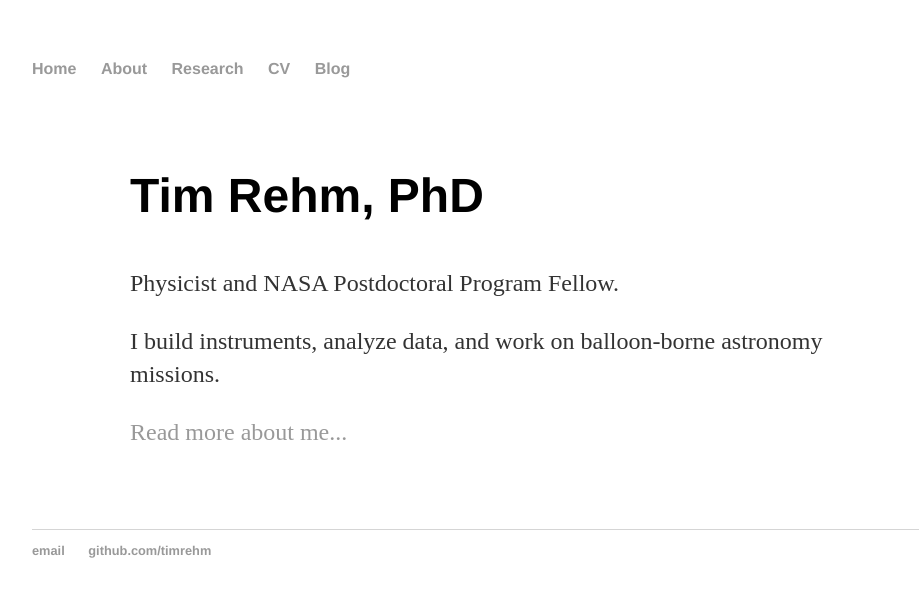
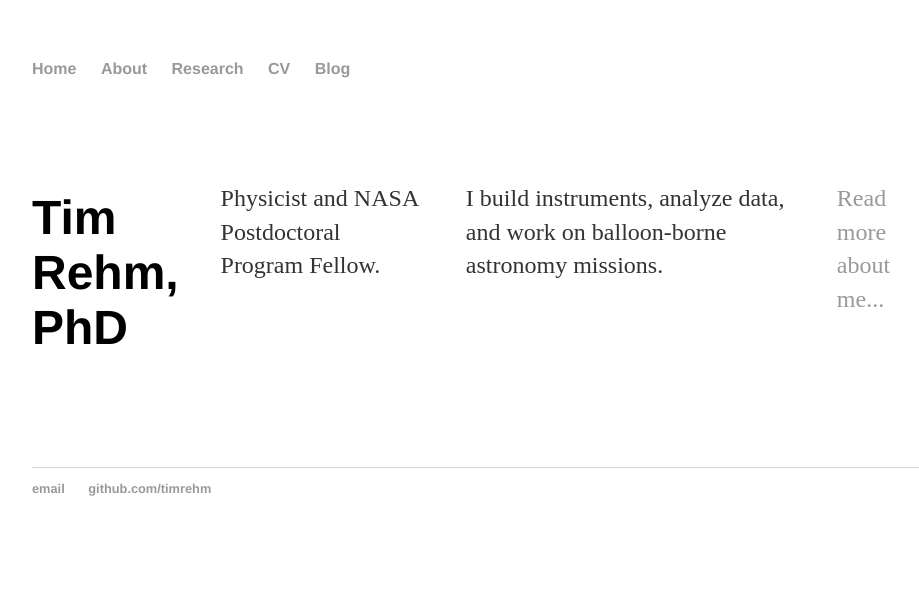
Before and after one commit to timrehm/timrehm.github.io, a Jekyll site: the page built from index.html, in a window 1280 px wide. Shown: the top 597 px of the page, without its empty margins (160-1079 px from the left). Built offline with Jekyll 4.4.1, drawn with Linux system fonts in a browser that asks for light colours.

Commit message:
Update main.css

```diff
--- a/css/main.css
+++ b/css/main.css
@@ -58,8 +58,22 @@ ul.posts li {
 }
 
 .content {
-  max-width: 700px;
+  display: flex;
+  align-items: flex-start;
+  gap: 40px;
+  max-width: 900px;
   margin: 80px auto;
-  line-height: 1.6;
-  text-align: left;
 }
+
+.text {
+  flex: 2;
+}
+
+.image {
+  flex: 1;
+}
+
+.image img {
+  width: 100%;
+  height: auto;
+}
```
